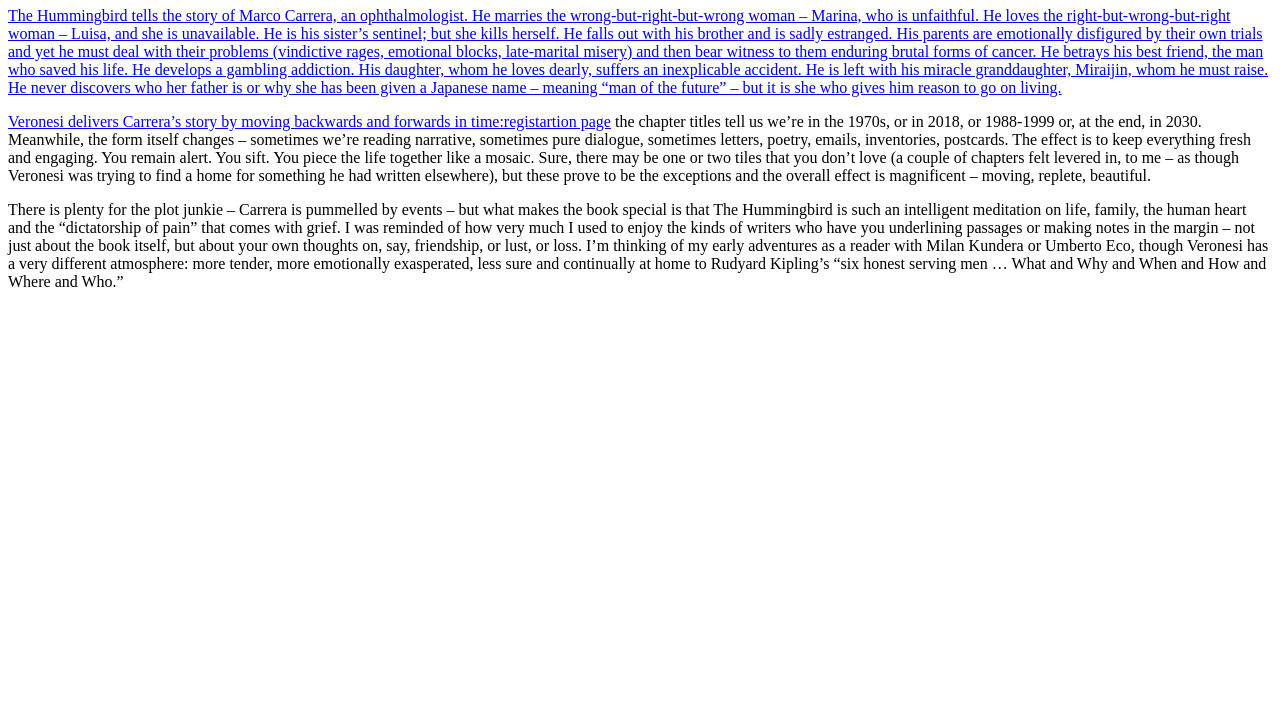
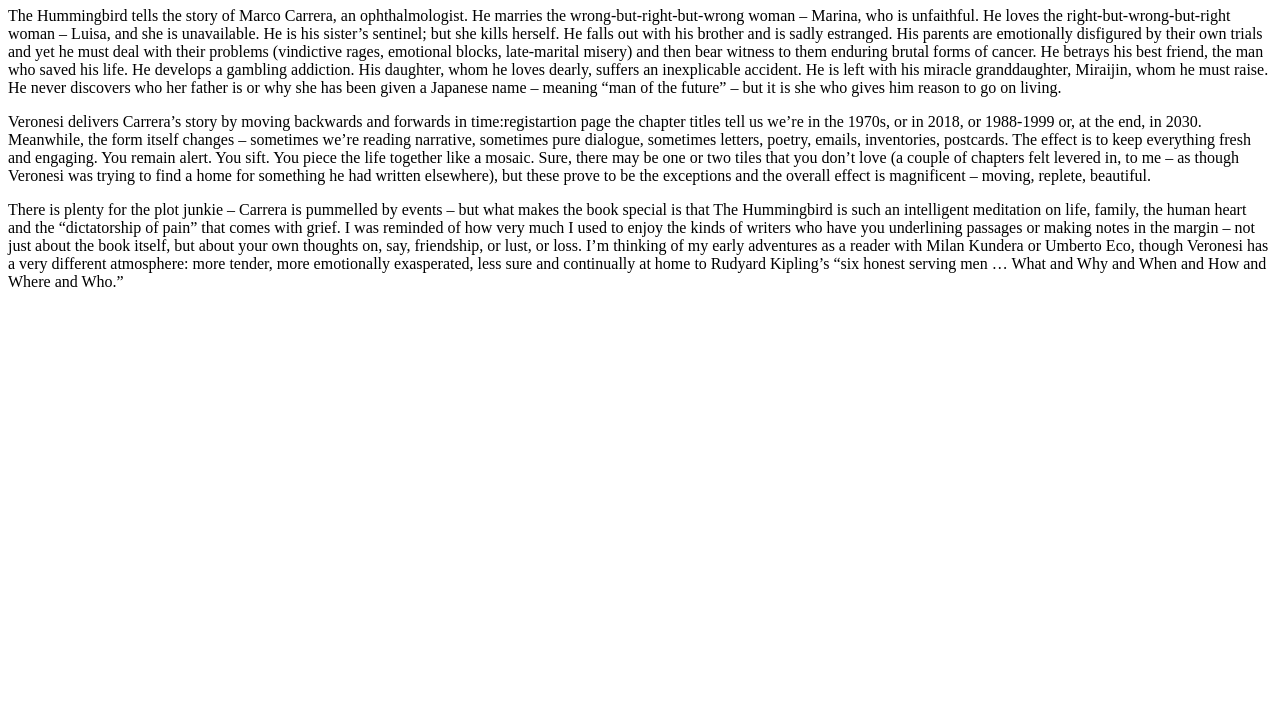
Before and after one commit to mmwendwa/thehummingbd1, a plain HTML site: page index.html in a window 1280 px wide. Shown: the part 99-800 px from the top of the page. Drawn offline with Linux system fonts and the light colour scheme.

Commit message:
Update index.html

```diff
--- a/index.html
+++ b/index.html
@@ -1,7 +1,7 @@
 <!DOCTYPE html>
 <html lang="en" dir="ltr">
   <head>
-    <button><a href="https://mmwendwa.github.io/Frank-ssites/"></button>
+    <button><a href="https://mmwendwa.github.io/Frank-ssites/"></a></button>
     <meta charset="utf-8">
     <meta name="viewport" content="width=device-width, initial-scale=1">
     <title>The Humming Bird</title>
```
